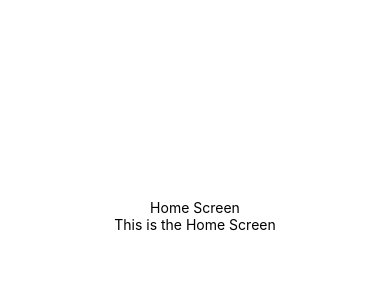
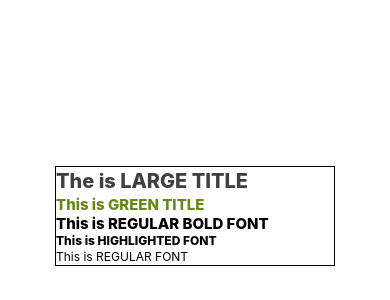
Before and after one commit to MeedowDev/Meadow-AI, a React Native app: screen /Home in a window 390 px wide. Shown: the part 206-506 px from the top of the page. Built offline with nearby package versions, Linux system fonts and the light colour scheme.

Commit message:
shared constants

```diff
--- /dev/null
+++ b/constants/Colors.tsx
@@ -0,0 +1,8 @@
+
+export const COLORS = {
+	ACCENT_COLOR: "#658A17",
+	PRIMARY_COLOR: "#FFFFFF",
+	SECONDARY_COLOR: "rgba(101, 138, 23, 0.13)",
+	LIGHT_GRAY: "rgba(52, 52, 52, 0.84)",
+	TEXT_COLOR: "#000000",
+};
--- /dev/null
+++ b/constants/Fonts.tsx
@@ -0,0 +1,13 @@
+//this page constains strings containing the styling for different fonts used in the app
+import tw from "twrnc";
+import { COLORS } from "./Colors";
+
+export const FONTS = {
+	LARGE_TITLE: [tw`text-neutral-700/opacity-80 text-xl font-extrabold`, { fontFamily: "Inter" }],
+	GREEN_TITLE: [tw`text-[15px] font-extrabold`, { color: COLORS.ACCENT_COLOR }],
+	SNOW_TITLE: [tw`w-[214.57px] h-[34px] text-white text-xl font-extrabold`, { color: COLORS.PRIMARY_COLOR }],
+	REGULAR_FONT: [tw`text-black text-xs font-normal`, { color: COLORS.TEXT_COLOR }],
+	SNOW_REGULAR_FONT: [tw`w-[175px] h-[59px] text-white text-xs font-semibold`, { color: COLORS.TEXT_COLOR }],
+	REGULAR_BOLD_FONT: [tw`text-black text-[15px] font-extrabold`, { color: COLORS.TEXT_COLOR }],
+	HIGHLIGHTED_TEXT_FONT: [tw`text-neutral-700 text-xs font-extrabold`, { color: COLORS.TEXT_COLOR }],
+};
--- a/screens/HomeScreen.tsx
+++ b/screens/HomeScreen.tsx
@@ -2,11 +2,20 @@ import React from "react";
 import { View, Text } from "react-native";
 import tw from "twrnc";
 
+//constants
+import {COLORS} from "../constants/Colors";
+import {FONTS} from "../constants/Fonts";
+
 export default function HomeScreen() {
 	return (
-		<View style={tw`bg-white w-full h-full justify-center items-center`}>
-			<Text style={tw``}>Home Screen</Text>
-			<Text style={tw``}>This is the Home Screen</Text>
+		<View style={[tw`bg-white w-full h-full justify-center items-center`, {backgroundColor: COLORS.PRIMARY_COLOR}]}>
+			<View style={tw`w-70 border `}>
+				<Text style={FONTS.LARGE_TITLE}>The is LARGE TITLE</Text>
+				<Text style={FONTS.GREEN_TITLE}>This is GREEN TITLE </Text>
+				<Text style={FONTS.REGULAR_BOLD_FONT}>This is REGULAR BOLD FONT</Text>
+				<Text style={FONTS.HIGHLIGHTED_TEXT_FONT}>This is HIGHLIGHTED FONT</Text>
+				<Text style={FONTS.REGULAR_FONT}>This is REGULAR FONT</Text>
+			</View>
 		</View>
 	);
 }
```
Also changed, not shown: 1 other file (tests, documents, lock files or other folders).
